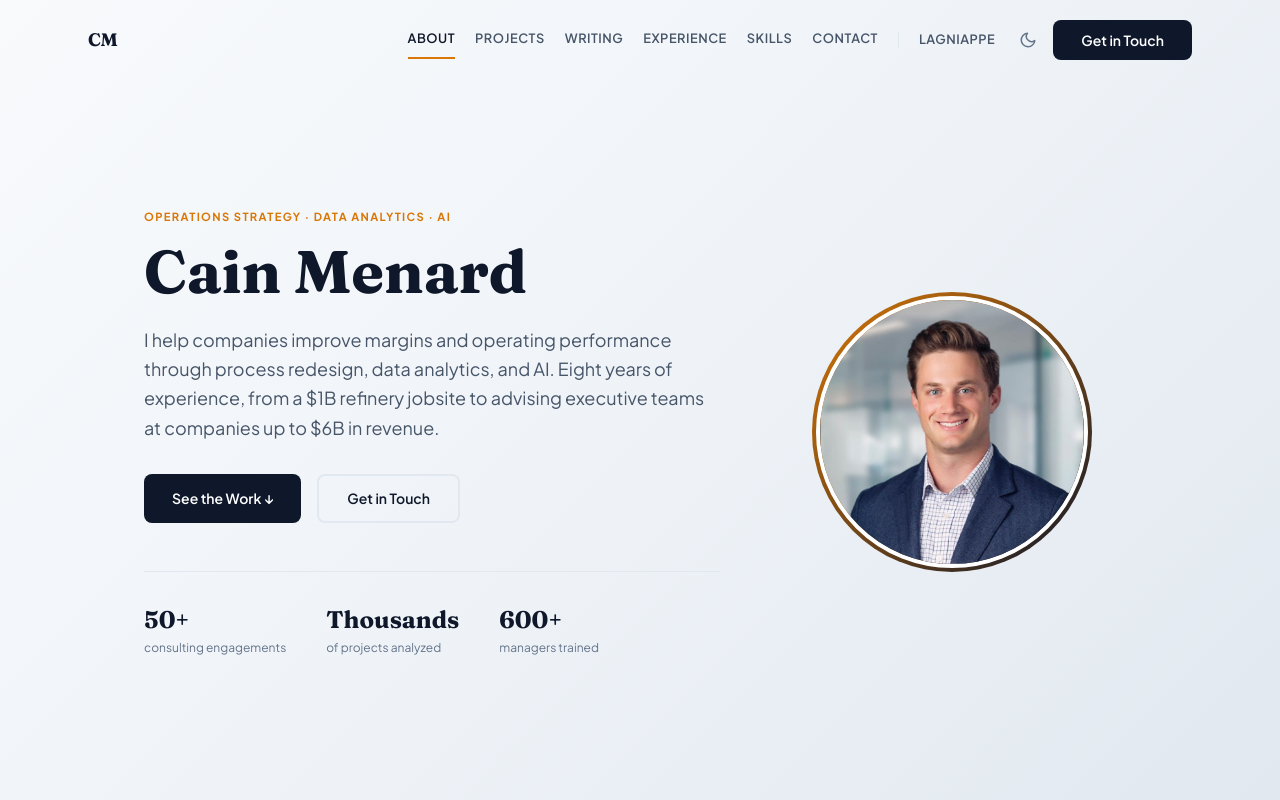
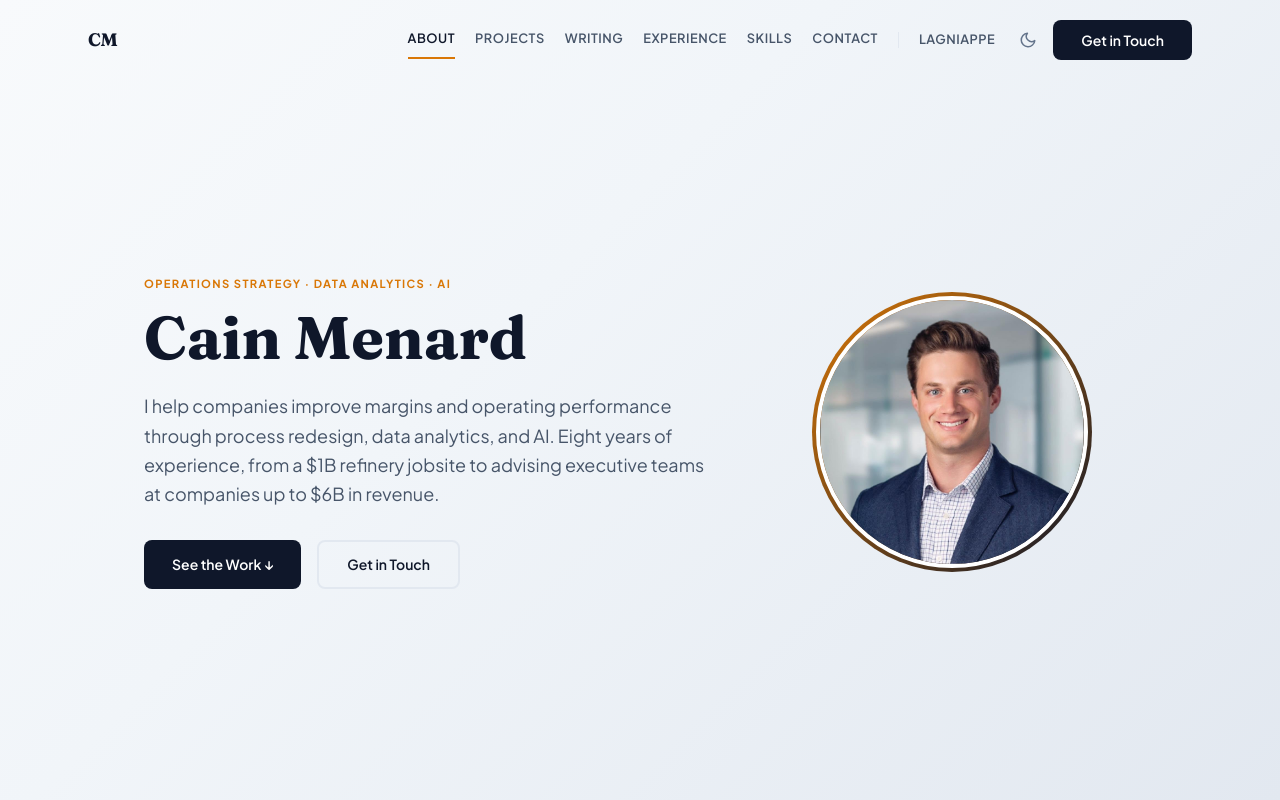
Before and after one commit to cainmenard/cainmenard-portfolio, a Next.js app: page / in a window 1280 px wide. Shown: the top 800 px of the page. Built offline with nearby package versions, Linux system fonts and the light colour scheme.

Commit message:
Remove hero proof row

```diff
--- a/src/app/page.js
+++ b/src/app/page.js
@@ -60,21 +60,9 @@ export default function Home() {
               data analytics, and AI. Eight years of experience, from a $1B refinery jobsite to advising
               executive teams at companies up to $6B in revenue.
             </p>
-            <div className="flex flex-wrap gap-4 mb-12">
+            <div className="flex flex-wrap gap-4">
               <a href="#projects" className="btn-primary">See the Work ↓</a>
               <a href="#contact" className="btn-outline">Get in Touch</a>
-            </div>
-            <div className="flex flex-wrap gap-x-10 gap-y-6 pt-8 border-t border-slate-200 dark:border-slate-700">
-              {[
-                ['50+', 'consulting engagements'],
-                ['Thousands', 'of projects analyzed'],
-                ['600+', 'managers trained'],
-              ].map(([figure, label]) => (
-                <p key={label}>
-                  <span className="block text-2xl font-bold" style={{ color: 'var(--navy)', fontFamily: 'var(--font-display)' }}>{figure}</span>
-                  <span className="block text-xs text-slate-500 dark:text-slate-400 mt-1">{label}</span>
-                </p>
-              ))}
             </div>
           </div>
           <div className="md:col-span-2 flex justify-center hero-fade-in" style={{ animationDelay: '0.15s' }}>
```
